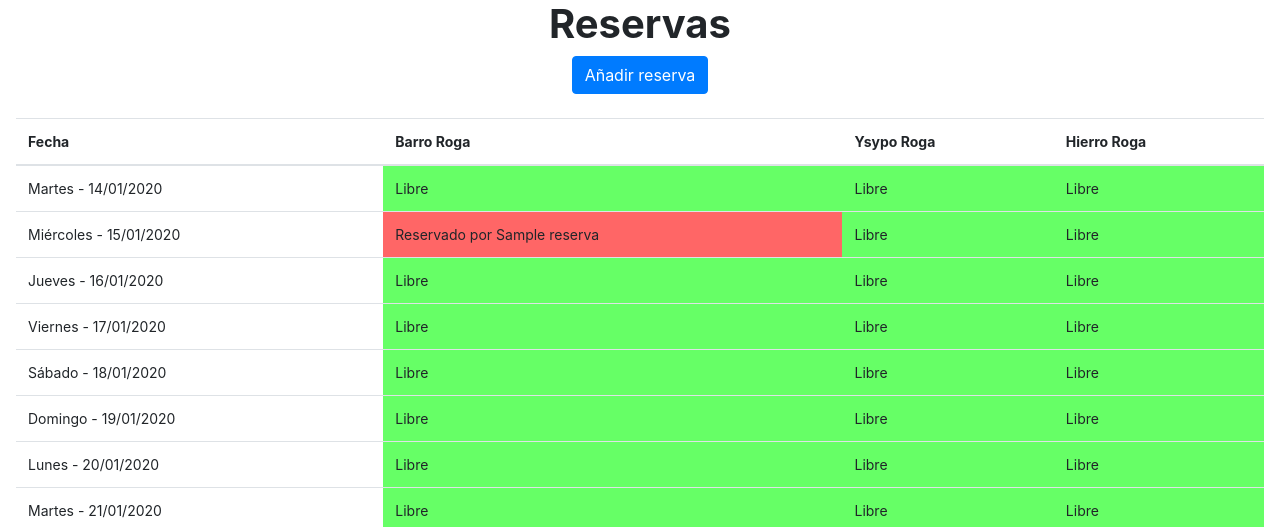
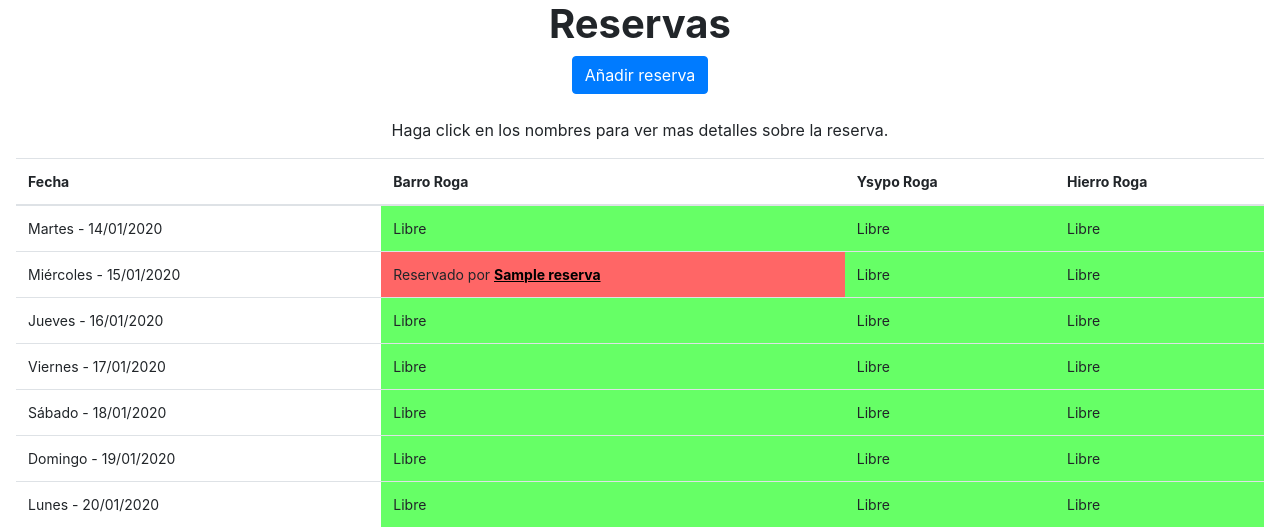
Before and after one commit to Mathiconroy/calendario-atyra, a Django app: page / in a window 1280 px wide. Shown: the top 527 px of the page. Run offline with Django 3.2, Linux system fonts and the light colour scheme; tables that the repository leaves empty hold one stand-in row (values such as "Sample post"); some libraries are stand-ins or nearby versions.

Commit message:
Added link to view_client_form back and made migrations

```diff
--- a/calendarios/forms.py
+++ b/calendarios/forms.py
@@ -29,5 +29,7 @@ class AddClientForm(forms.Form): # If let blank, they are REQUIRED by default
                 raise forms.ValidationError("ERROR: Esta fecha ya fue reservada para esta casa.")
             if not ((fecha_fin - fecha_inicio) == timedelta(days=cantidad_dias)):
                 raise forms.ValidationError('ERROR: La cantidad de dias introducida no coincide con las fechas.')
+            if casa == '':
+                self.add_error('casa', 'ERROR: La casa seleccionada no es válida.')
 
         return cleaned_data
--- a/calendarios/models.py
+++ b/calendarios/models.py
@@ -1,7 +1,6 @@
 from django.db import models
 
 class Reservas(models.Model): # THE ID FIELD IS ADDED AUTOMATICALLY
-    # TODO: Make the migrations
     id = models.IntegerField(primary_key=True)
     casa = models.IntegerField(null=False)
     nombre = models.CharField(null=False, max_length=150)
--- a/calendarios/static/calendarios/style.css
+++ b/calendarios/static/calendarios/style.css
@@ -1,3 +1,17 @@
 .table {
     font-size: 14px;
 }
+
+a {
+    text-decoration: underline;
+    color: black;
+}
+
+a:link {
+    color: black;
+}
+
+a:hover {
+    color: black;
+    text-decoration: none;
+}
--- a/calendarios/templates/calendarios/main.html
+++ b/calendarios/templates/calendarios/main.html
@@ -10,6 +10,8 @@
     </div>
 
     <br>
+
+    <p class="text-center">Haga click en los nombres para ver mas detalles sobre la reserva.</p>
 
     <table class="table">
         <thead>
--- a/calendarios/templates/calendarios/view_form.html
+++ b/calendarios/templates/calendarios/view_form.html
@@ -6,5 +6,8 @@
     <p>Casa: {{ reserva.casa }}</p>
     <p>Estadia: {{ reserva.fecha_inicio }} al {{ reserva.fecha_fin }}</p>
     <p>Notas: {{ reserva.notas }}</p>
+    <form action="/">
+        <input type="submit" class="btn btn-primary" value="Volver">
+    </form>
 </div>
 {% endblock %}
--- a/calendarios/templatetags/calendariotags.py
+++ b/calendarios/templatetags/calendariotags.py
@@ -9,6 +9,8 @@ register = template.Library()
 @register.filter(name='render_cell')
 def render_cell(arg, value):
     if value in arg[0]:
-        return format_html("<td bgcolor='#FF6666'>Reservado por {}</td>", arg[1][arg[0].index(value)].nombre)
+        return format_html("<td bgcolor='#FF6666'>Reservado por <strong><a href='/view_client_form/{}'>{}</a></strong></td>",
+        arg[1][arg[0].index(value)].id,
+        arg[1][arg[0].index(value)].nombre)
     else:
         return mark_safe("<td bgcolor='#66FF66'>Libre</td>")
```
Also changed, not shown: calendarios/migrations/0004_reservas_email.py (added).
